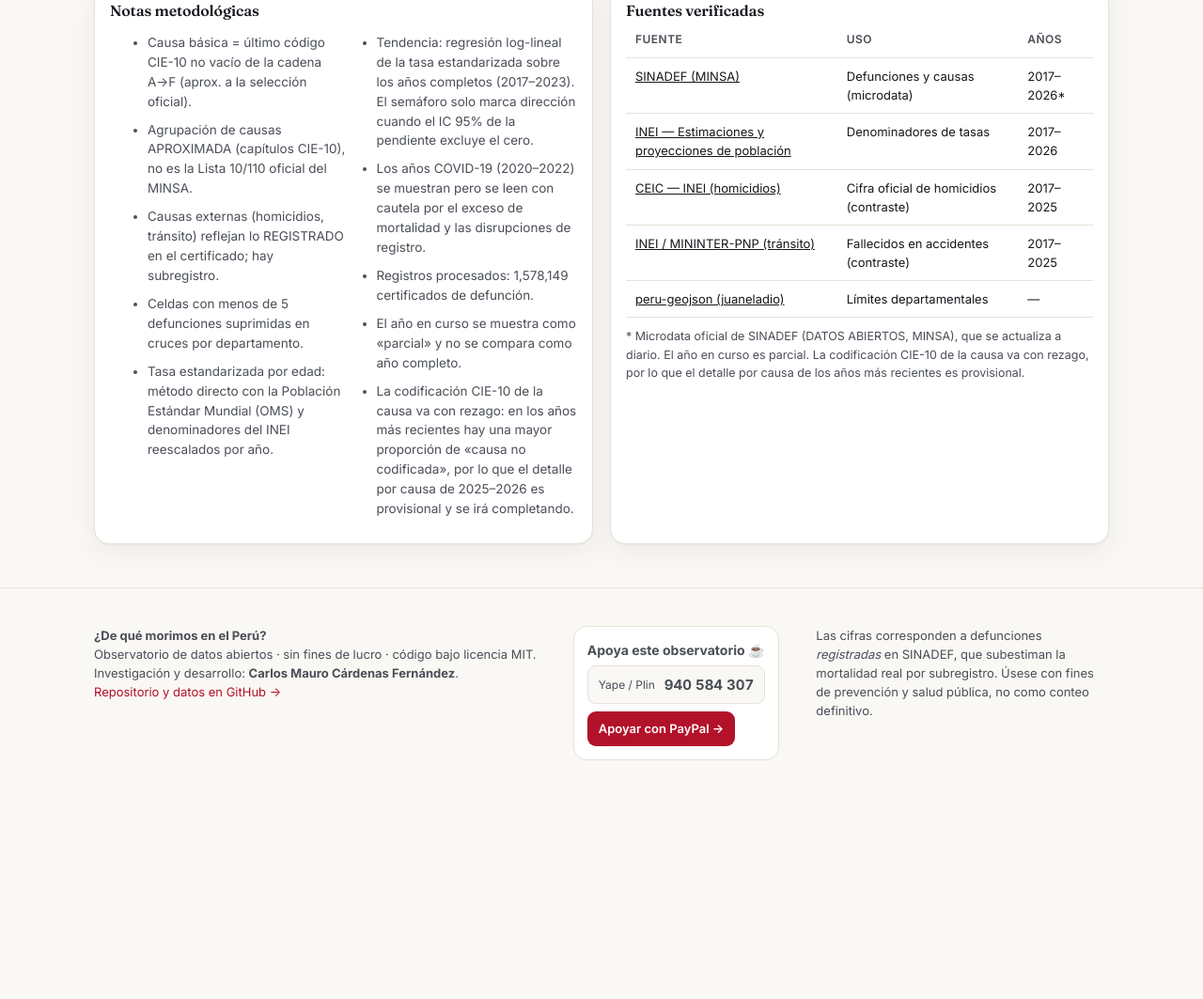
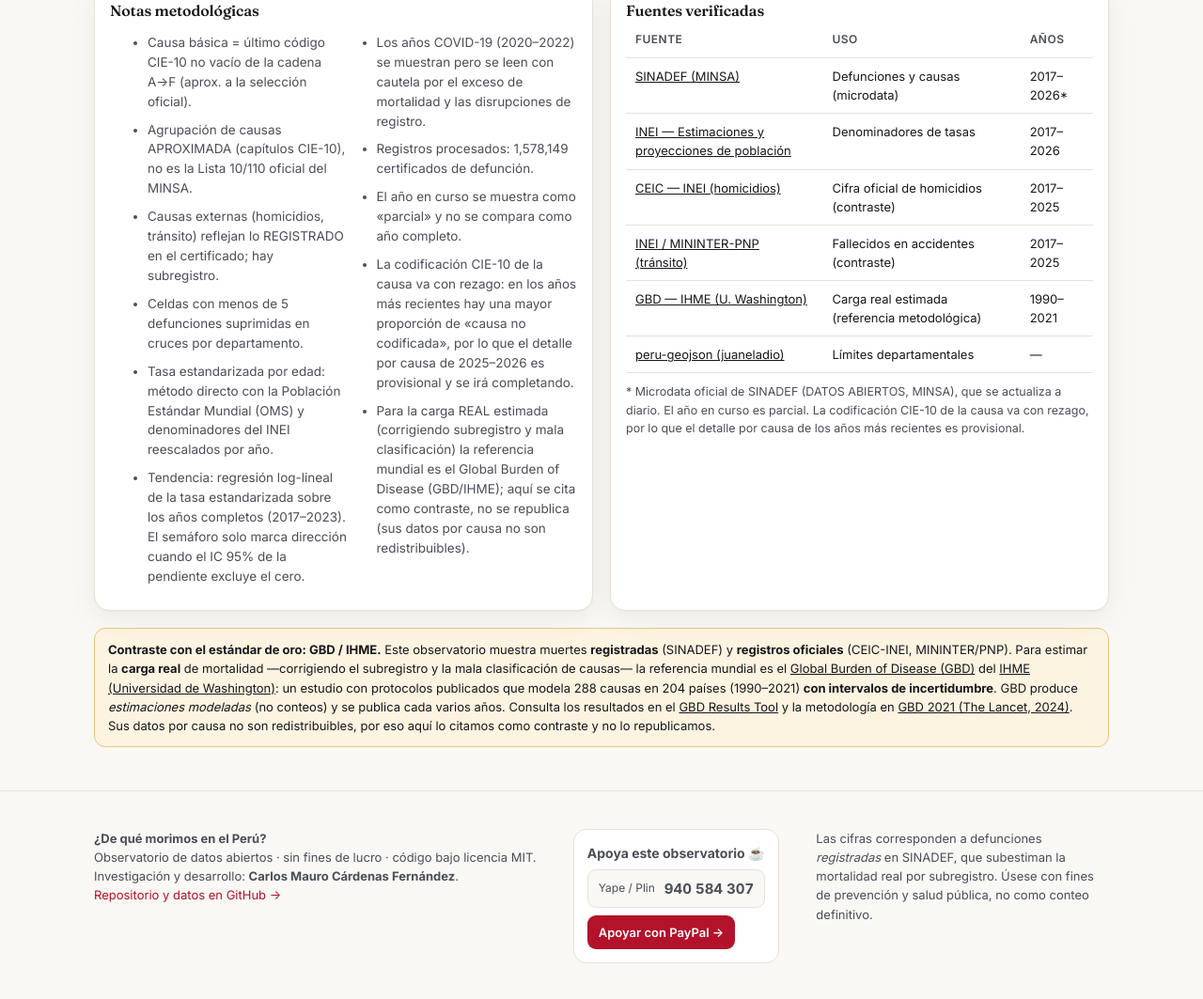
Before and after one commit to unimauro/mortalidad-peru, a plain HTML site: page index.html in a window 1280 px wide. Shown: the part 10495-11558 px from the top of the page at 94% size. Before the commit the page ends 11374 px from the top, so only its background shows below. Drawn offline with nearby package versions, Linux system fonts and the light colour scheme.

Commit message:
docs: contraste con GBD/IHME (referencia de carga real estimada) en metodología, fuentes, chatbot y README; sin republicar datos GBD (no redistribuibles)

```diff
--- a/assets/app.js
+++ b/assets/app.js
@@ -646,6 +646,7 @@ function buildMethods(){
     `Registros procesados: ${fmt(D.meta.registros_leidos)} certificados de defunción.`,
     'El año en curso se muestra como «parcial» y no se compara como año completo.',
     'La codificación CIE-10 de la causa va con rezago: en los años más recientes hay una mayor proporción de «causa no codificada», por lo que el detalle por causa de 2025–2026 es provisional y se irá completando.',
+    'Para la carga REAL estimada (corrigiendo subregistro y mala clasificación) la referencia mundial es el Global Burden of Disease (GBD/IHME); aquí se cita como contraste, no se republica (sus datos por causa no son redistribuibles).',
   ];
   ul.innerHTML=items.map(t=>`<li>${t}</li>`).join('');
 }
@@ -719,6 +720,8 @@ function chatFacts(){
 function localAnswer(q){
   const t=norm(q), F=chatFacts(), y=F.y;
   const has=(...w)=>w.some(x=>t.includes(x));
+  if(has('gbd','ihme','carga real','burden','verdadero','cifra real','realidad'))
+    return `Este observatorio muestra muertes REGISTRADAS (SINADEF) y registros oficiales (CEIC-INEI, MININTER). Para la carga REAL estimada —corrigiendo subregistro— la referencia mundial es el Global Burden of Disease (GBD) del IHME (U. de Washington), que modela 288 causas con intervalos de incertidumbre. Lo citamos como contraste en la sección Metodología (sus datos por causa no son redistribuibles).`;
   if(has('homicidio','asesinato','violencia','crimen','matan')){
     const of=D.fuentes_oficiales?.homicidios?.serie||{}; const oy=of[y]!=null?y:Object.keys(of).sort().at(-1);
     const ofi=oy?`La cifra OFICIAL (CEIC-INEI) fue ${fmt(of[oy])} homicidios en ${oy}: SINADEF solo capta ~${fmt1((F.val('homicidio')||0)/of[oy]*100)}%. `:'';
--- a/index.html
+++ b/index.html
@@ -423,11 +423,24 @@
             <tr><td><a href="https://www.inei.gob.pe/" target="_blank" rel="noopener">INEI — Estimaciones y proyecciones de población</a></td><td>Denominadores de tasas</td><td>2017–2026</td></tr>
             <tr><td><a href="https://www.gob.pe/institucion/inei/informes-publicaciones/7648859-evolucion-de-la-tasa-de-homicidios-e-indicadores-de-seguridad-ciudadana-2022-2025" target="_blank" rel="noopener">CEIC — INEI (homicidios)</a></td><td>Cifra oficial de homicidios (contraste)</td><td>2017–2025</td></tr>
             <tr><td><a href="https://www.inei.gob.pe/estadisticas/indice-tematico/traffic-accidents/" target="_blank" rel="noopener">INEI / MININTER-PNP (tránsito)</a></td><td>Fallecidos en accidentes (contraste)</td><td>2017–2025</td></tr>
+            <tr><td><a href="https://www.healthdata.org/research-analysis/gbd" target="_blank" rel="noopener">GBD — IHME (U. Washington)</a></td><td>Carga real estimada (referencia metodológica)</td><td>1990–2021</td></tr>
             <tr><td><a href="https://github.com/juaneladio/peru-geojson" target="_blank" rel="noopener">peru-geojson (juaneladio)</a></td><td>Límites departamentales</td><td>—</td></tr>
           </tbody>
         </table>
         <p class="hint" style="margin-top:10px">* Microdata oficial de SINADEF (DATOS ABIERTOS, MINSA), que se actualiza a diario. El año en curso es parcial. La codificación CIE-10 de la causa va con rezago, por lo que el detalle por causa de los años más recientes es provisional.</p>
       </div>
+    </div>
+    <div class="note" style="margin-top:18px">
+      <strong>Contraste con el estándar de oro: GBD / IHME.</strong> Este observatorio muestra muertes
+      <b>registradas</b> (SINADEF) y <b>registros oficiales</b> (CEIC-INEI, MININTER/PNP). Para estimar la
+      <b>carga real</b> de mortalidad —corrigiendo el subregistro y la mala clasificación de causas— la
+      referencia mundial es el <a href="https://www.healthdata.org/research-analysis/gbd" target="_blank" rel="noopener">Global Burden of Disease (GBD)</a>
+      del <a href="https://www.healthdata.org/" target="_blank" rel="noopener">IHME (Universidad de Washington)</a>:
+      un estudio con protocolos publicados que modela 288 causas en 204 países (1990–2021) <b>con intervalos
+      de incertidumbre</b>. GBD produce <em>estimaciones modeladas</em> (no conteos) y se publica cada varios
+      años. Consulta los resultados en el <a href="https://vizhub.healthdata.org/gbd-results/" target="_blank" rel="noopener">GBD Results Tool</a>
+      y la metodología en <a href="https://www.thelancet.com/journals/lancet/article/PIIS0140-6736(24)00367-2/fulltext" target="_blank" rel="noopener">GBD 2021 (The Lancet, 2024)</a>.
+      Sus datos por causa no son redistribuibles, por eso aquí lo citamos como contraste y no lo republicamos.
     </div>
   </div>
 </section>
```
Also changed, not shown: 1 other file.
